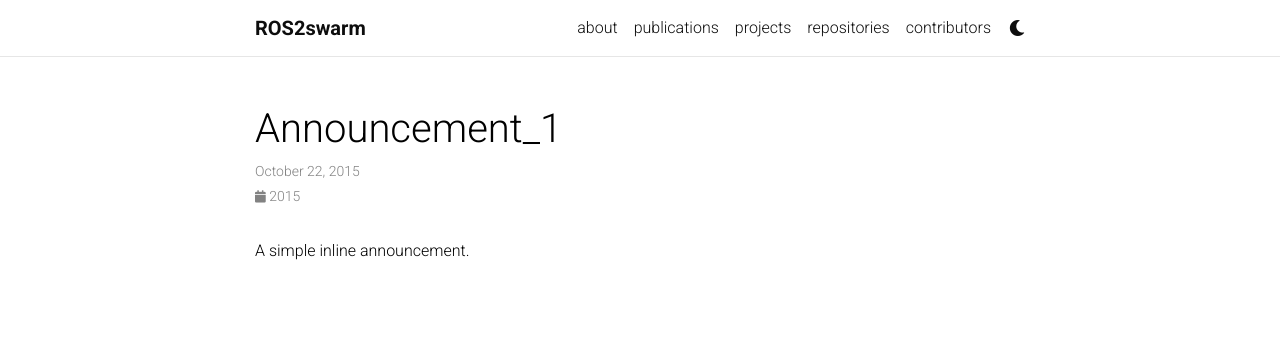
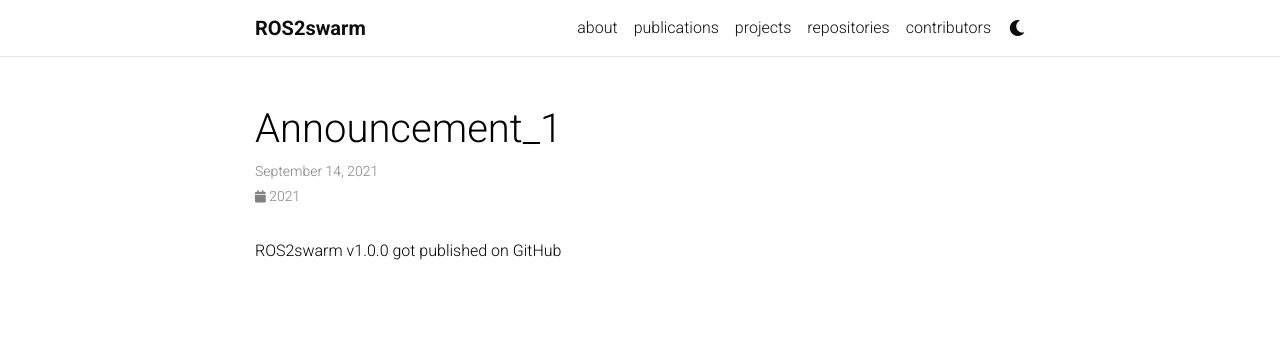
Before and after one commit to ROS2swarm/ROS2swarm.github.io, a Jekyll site: the page built from _news/announcement_1.md, in a window 1280 px wide. Shown: the top 355 px of the page. Built offline with Jekyll 4.4.1, drawn with Linux system fonts in a browser that asks for light colours; comment, search, counter and statistics services are not loaded; a style sheet for code colours, icons or effects is not loaded.

Commit message:
Update announcement_1.md

```diff
--- a/_news/announcement_1.md
+++ b/_news/announcement_1.md
@@ -1,7 +1,7 @@
 ---
 layout: post
-date: 2015-10-22 15:59:00-0400
+date: 2021-09-14 00:00:00-0000
 inline: true
 ---
 
-A simple inline announcement.
+ROS2swarm v1.0.0 got published on GitHub
```
